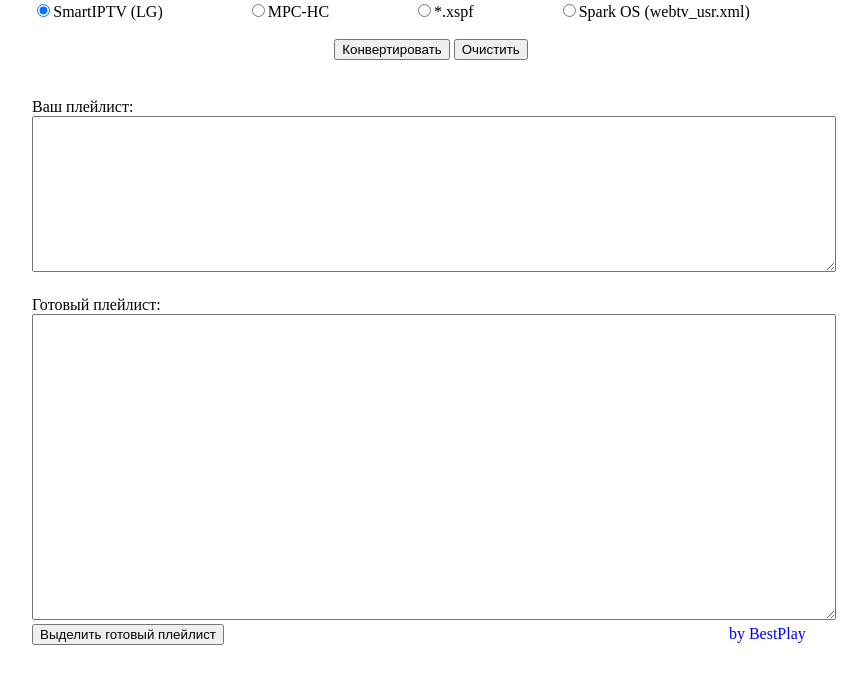
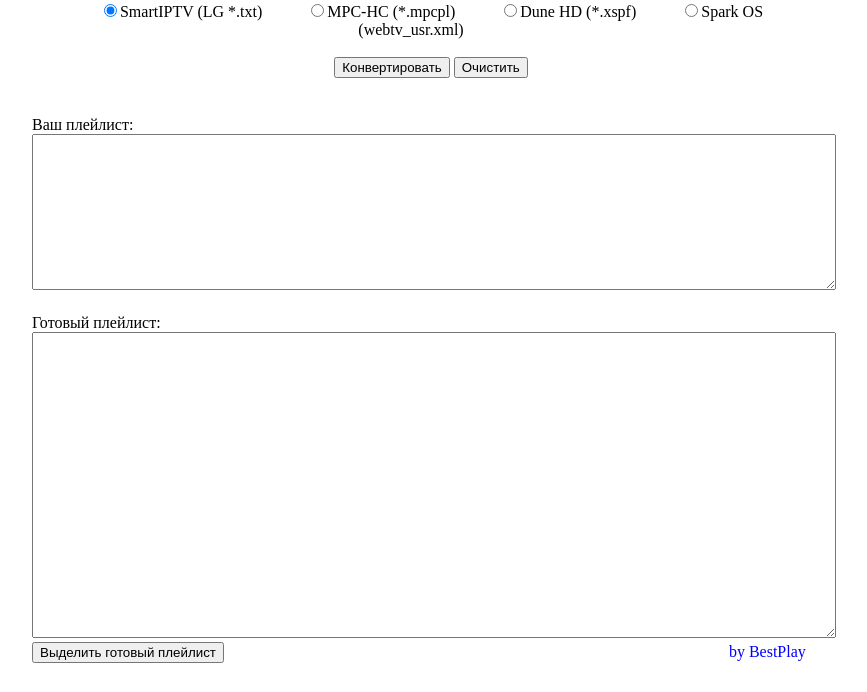
Before and after one commit to best-play/best-play.github.io, a PHP site: page /playlistgenerator/pl.htm in a window 1280 px wide. Shown: the part 108-800 px from the top of the page, without its empty margins (209-1076 px from the left). Run offline with PHP 8.4, Linux system fonts and the light colour scheme.

Commit message:
change description

```diff
--- a/playlistgenerator/config/style.css
+++ b/playlistgenerator/config/style.css
@@ -16,7 +16,7 @@
 }
 .radioBtn {
 	display: inline;
-	padding: 0px 80px 0px 0px;
+	padding: 0px 40px 0px 0px;
 }
 .creator {
 	display: inline;
--- a/playlistgenerator/pl.htm
+++ b/playlistgenerator/pl.htm
@@ -18,9 +18,9 @@
 					<tbody>
 						<tr>
 							<td align="center">
-								<div class="radioBtn"><input type="radio" id="check1" name="playlistType" checked="checked" /><label for="check1">SmartIPTV (LG)</label></div>
-								<div class="radioBtn"><input type="radio" id="check2" name="playlistType" /><label for="check2">MPC-HC</label></div>
-								<div class="radioBtn"><input type="radio" id="check3" name="playlistType" /><label for="check3">*.xspf</label></div>
+								<div class="radioBtn"><input type="radio" id="check1" name="playlistType" checked="checked" /><label for="check1">SmartIPTV (LG *.txt)</label></div>
+								<div class="radioBtn"><input type="radio" id="check2" name="playlistType" /><label for="check2">MPC-HC (*.mpcpl)</label></div>
+								<div class="radioBtn"><input type="radio" id="check3" name="playlistType" /><label for="check3">Dune HD (*.xspf)</label></div>
 								<div class="radioBtn"><input type="radio" id="check4" name="playlistType" /><label for="check4">Spark OS (webtv_usr.xml)</label></div>
 
 								<div align="center"><br />
```
